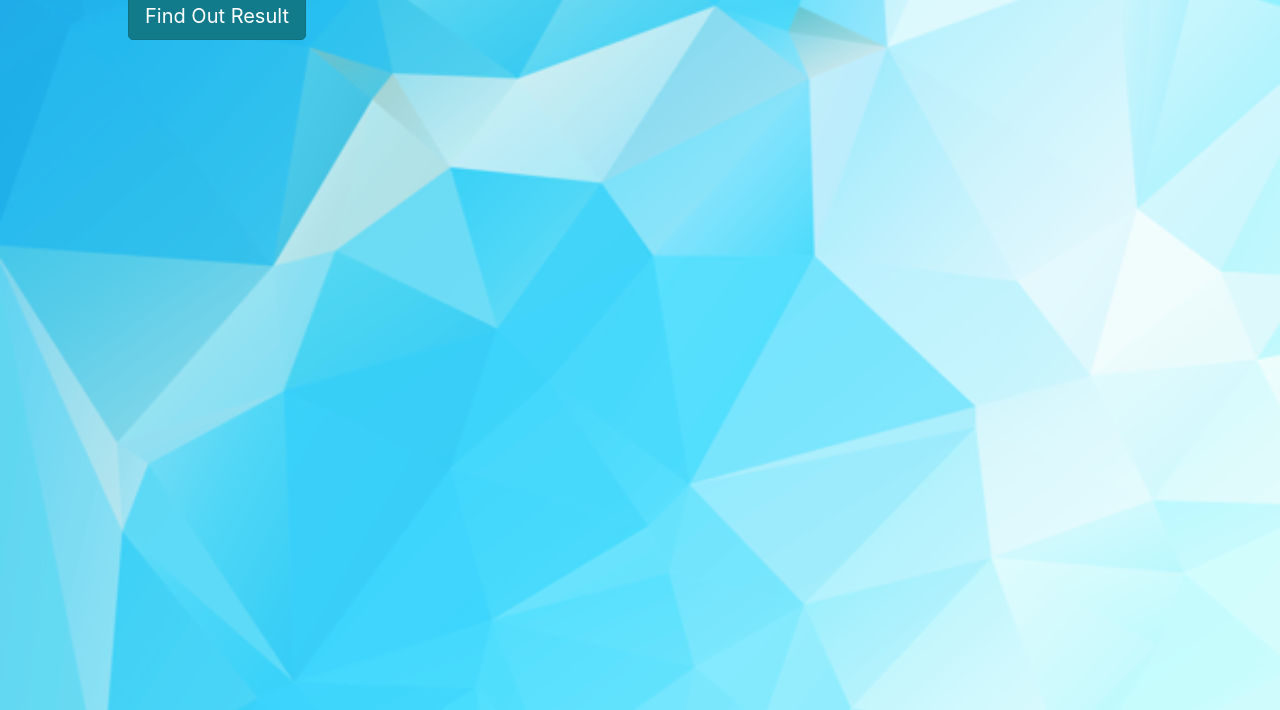
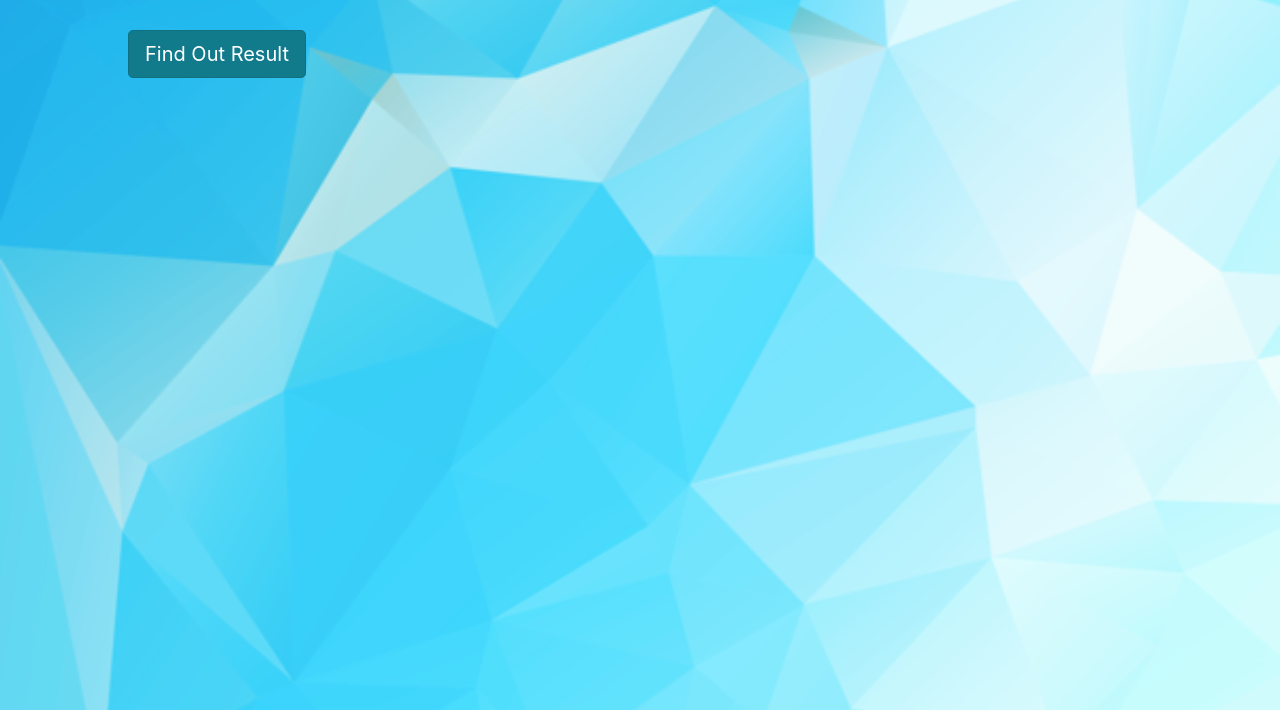
Before and after one commit to cr7sid/Assignment02, a plain HTML site: page index.html in a window 1280 px wide. Shown: the part 90-800 px from the top of the page. Drawn offline with nearby package versions, Linux system fonts and the light colour scheme.

Commit message:
Update index.html

```diff
--- a/index.html
+++ b/index.html
@@ -21,11 +21,18 @@ body {
     background-image: url("bgImage.png");
 }
 
-#result:hover{
+#result{
+      position: relative;
+      margin-top: 3%;
+      transition: 1s;
+  }
+  #result:hover{
       border: solid 2px orange;
-      transform: scale(1.2, 1,2);
+      transform: scale(1.5, 1.5);
+     color: red;
 
   }
+
 
 h1,h2{
 
```
